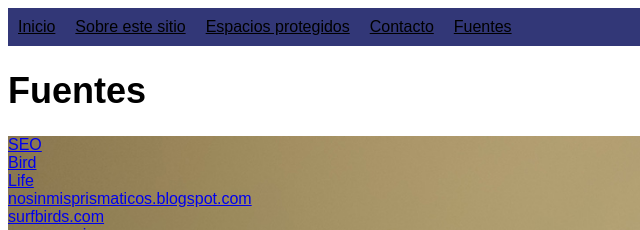
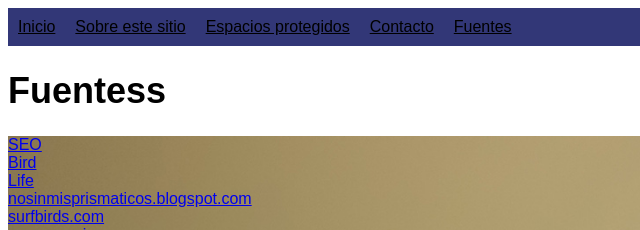
Before and after one commit to ifernandezbarq-master/pec3, a website built with Parcel: page src/fuentes.html in a window 1280 px wide. Shown: the top 230 px of the page, 0-640 px from the left. Built offline with nearby package versions, Linux system fonts and the light colour scheme.

Commit message:
mi nueva actualizacion

```diff
--- a/package.json
+++ b/package.json
@@ -11,6 +11,7 @@
   "author": "",
   "license": "ISC",
   "devDependencies": {
+    "parcel": "^2.8.3",
     "parcel-bundler": "^1.12.5"
   },
   "dependencies": {
--- a/src/fuentes.html
+++ b/src/fuentes.html
@@ -56,7 +56,7 @@
 			<li><a href="fuentes.html">Fuentes</a></li>
 		  </ul>
 		  </nav>
-    <h1>Fuentes</h1>
+    <h1>Fuentess</h1>
     <img src="./assets/fuentes.jpg">
     <div class="listado">
       <a href="https://seo.org/">SEO Bird Life</a>
```
Also changed, not shown: 2 other files.
